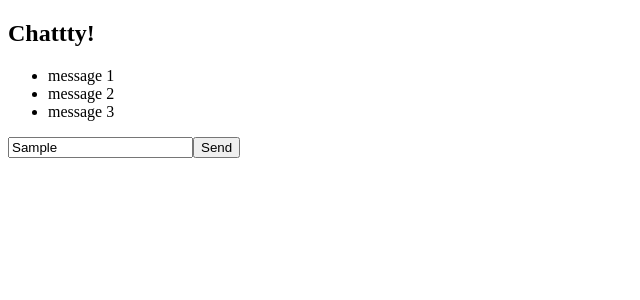
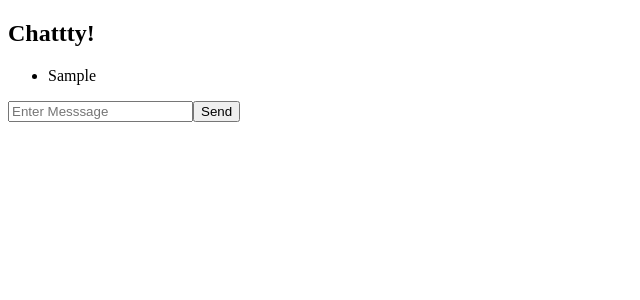
Before and after one commit to webdev-office-hours/chattti, a Vue app: page / in a window 1280 px wide. Both pictures are taken after typing "Sample" into the empty fields and a click on the button "Send". Shown: the top 300 px of the page, without its empty margins (0-640 px from the left). Built offline with nearby package versions, Linux system fonts and the light colour scheme.

Commit message:
Add functionality with local data only

```diff
--- a/src/App.vue
+++ b/src/App.vue
@@ -1,9 +1,9 @@
 <template>
   <div>
     <h2>Chattty!</h2>
-    <MessagesList />
-    <input type="text" placeholder="Enter Messsage" />
-    <button>Send</button>
+    <MessagesList :messageList="messages" />
+    <input type="text" placeholder="Enter Messsage" v-model="newMessage" />
+    <button @click="sendMessage(newMessage)">Send</button>
   </div>
 </template>
 
@@ -14,6 +14,18 @@ export default {
   name: "App",
   components: {
     MessagesList
+  },
+  data() {
+    return {
+      messages: [],
+      newMessage: ""
+    };
+  },
+  methods: {
+    sendMessage(message) {
+      this.messages = [...this.messages, message];
+      this.newMessage = "";
+    }
   }
 };
 </script>
--- a/src/components/MessagesList.vue
+++ b/src/components/MessagesList.vue
@@ -1,7 +1,11 @@
 <template>
   <ul>
-    <li>message 1</li>
-    <li>message 2</li>
-    <li>message 3</li>
+    <li v-for="(message, index) in messageList" :key="index">{{message}}</li>
   </ul>
 </template>
+
+<script>
+export default {
+  props: ["messageList"]
+};
+</script>
```
